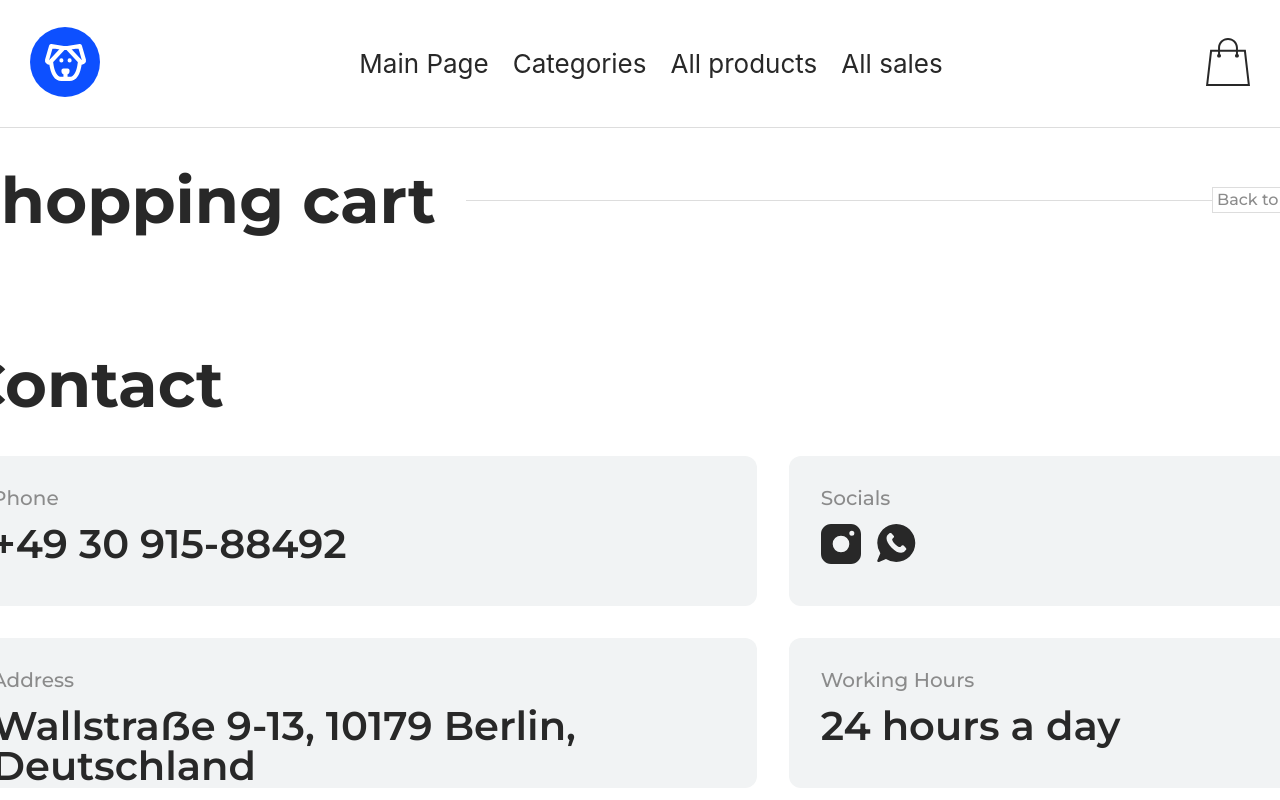
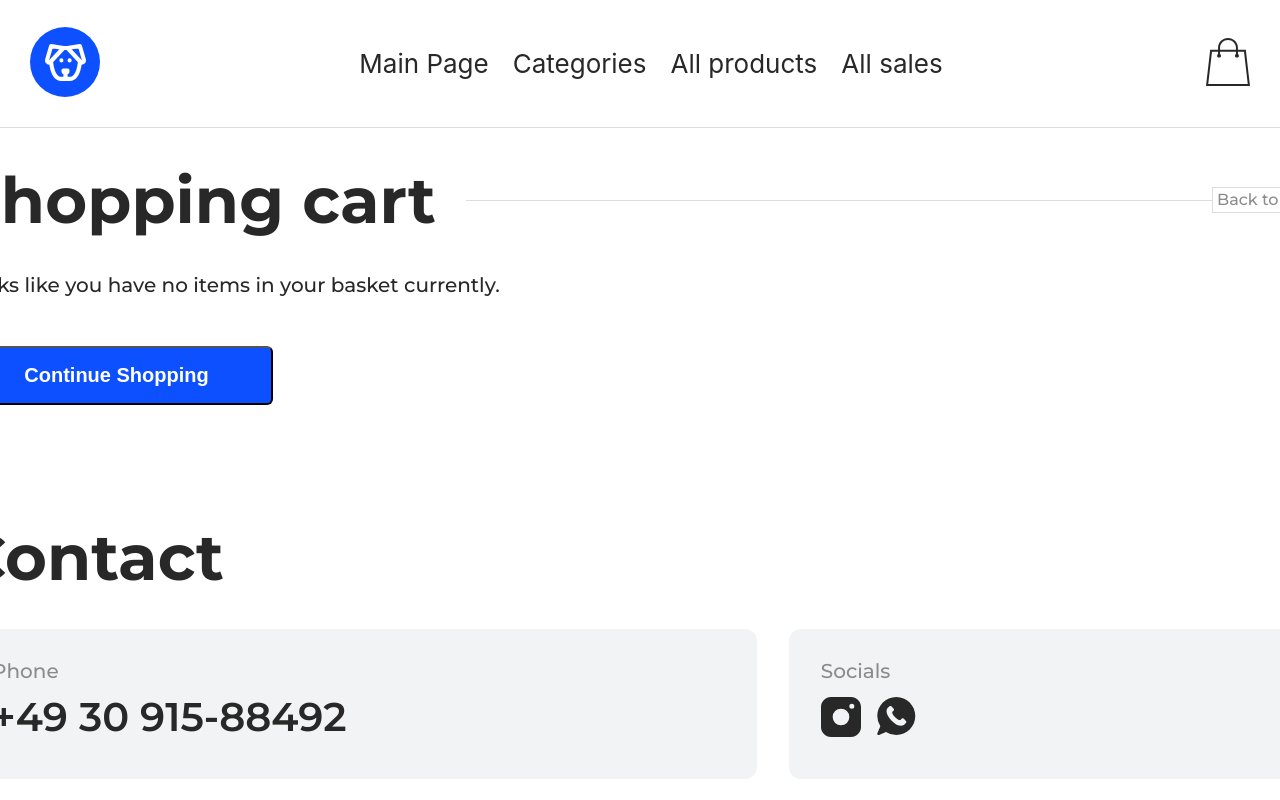
Before and after one commit to Pavlo-Pan/React-Project_Pet-Shop, a React (Vite) app: page /cart in a window 1280 px wide. Shown: the top 800 px of the page. Built offline with nearby package versions, Linux system fonts and the light colour scheme.

Commit message:
add module EmptyCart

```diff
--- /dev/null
+++ b/src/modules/EmptyCart/EmptyCart.jsx
@@ -0,0 +1,13 @@
+import styles from './EmptyCart.module.css'
+import { Link } from 'react-router-dom'
+import Btn from '../../shared/components/Btn/Btn'
+const EmptyCart = () =>{
+return(
+<div className={styles.cont}>
+<p className={styles.text}>Looks like you have no items in your basket currently.</p>
+<br />
+<Link to='/products'><Btn width='313px'>Continue Shopping</Btn></Link>
+</div>)
+}
+
+export default EmptyCart
--- /dev/null
+++ b/src/modules/EmptyCart/EmptyCart.module.css
@@ -0,0 +1,11 @@
+.text{
+    margin-bottom: 32px;
+    font-size: 20px;
+    font-weight: 500;
+    line-height: 130%;
+    color: var(--main-text-color);
+}
+.cont{
+    gap: 32px;
+    margin: 40px 0 0 0;
+}
--- a/src/pages/CartPage/CartPage.jsx
+++ b/src/pages/CartPage/CartPage.jsx
@@ -1,12 +1,14 @@
 import { useDocumentTitle } from "../../shared/hooks/useDocumentTitle";
 import Container from "../../shared/components/Container/Container";
 import SectionTitle from '../../shared/components/SectionTitle/SectionTitle'
-const CartPage = () =>{
+import EmptyCart from "../../modules/EmptyCart/EmptyCart";
+
+const CartPage = () => {
     useDocumentTitle('Cart');
-    return(
+    return (
         <Container>
-        <SectionTitle title='Shopping cart' linkTo='/categories' linkText='Back to the store'/>
-
+            <SectionTitle title='Shopping cart' linkTo='/categories' linkText='Back to the store' />
+            <EmptyCart />
         </Container>
     )
 }
```
